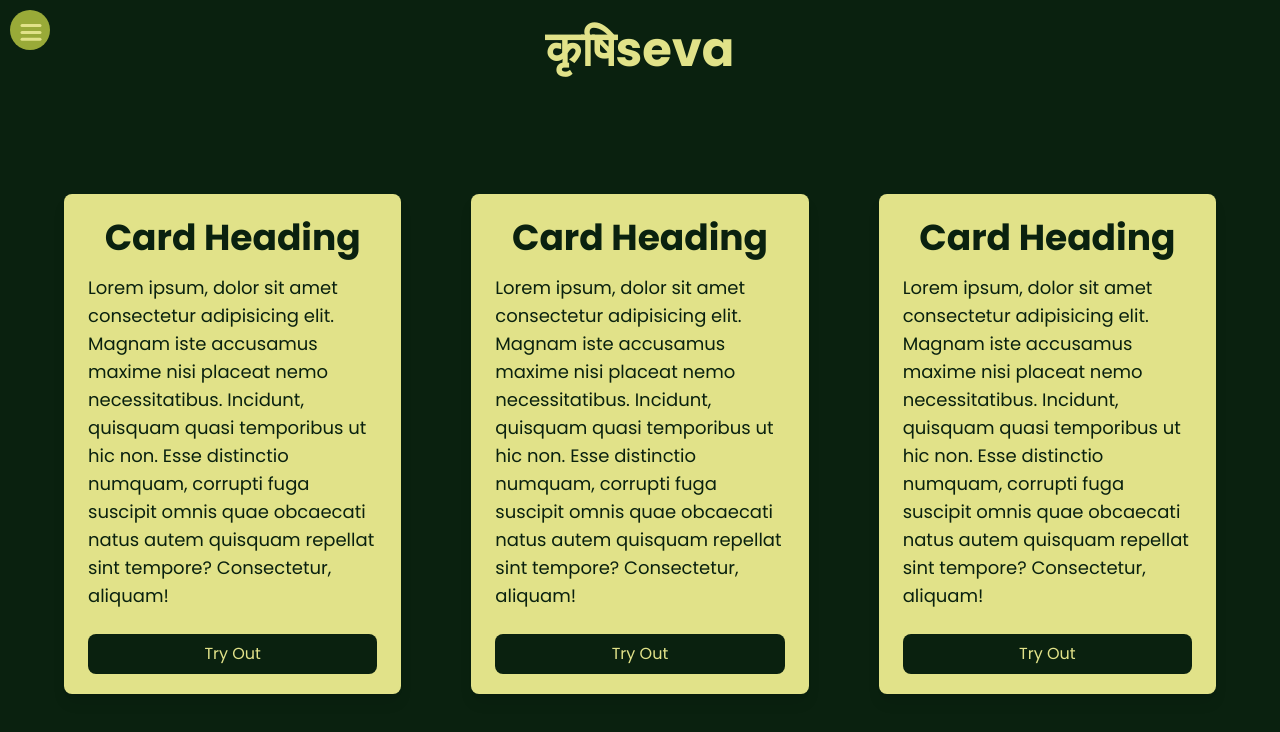
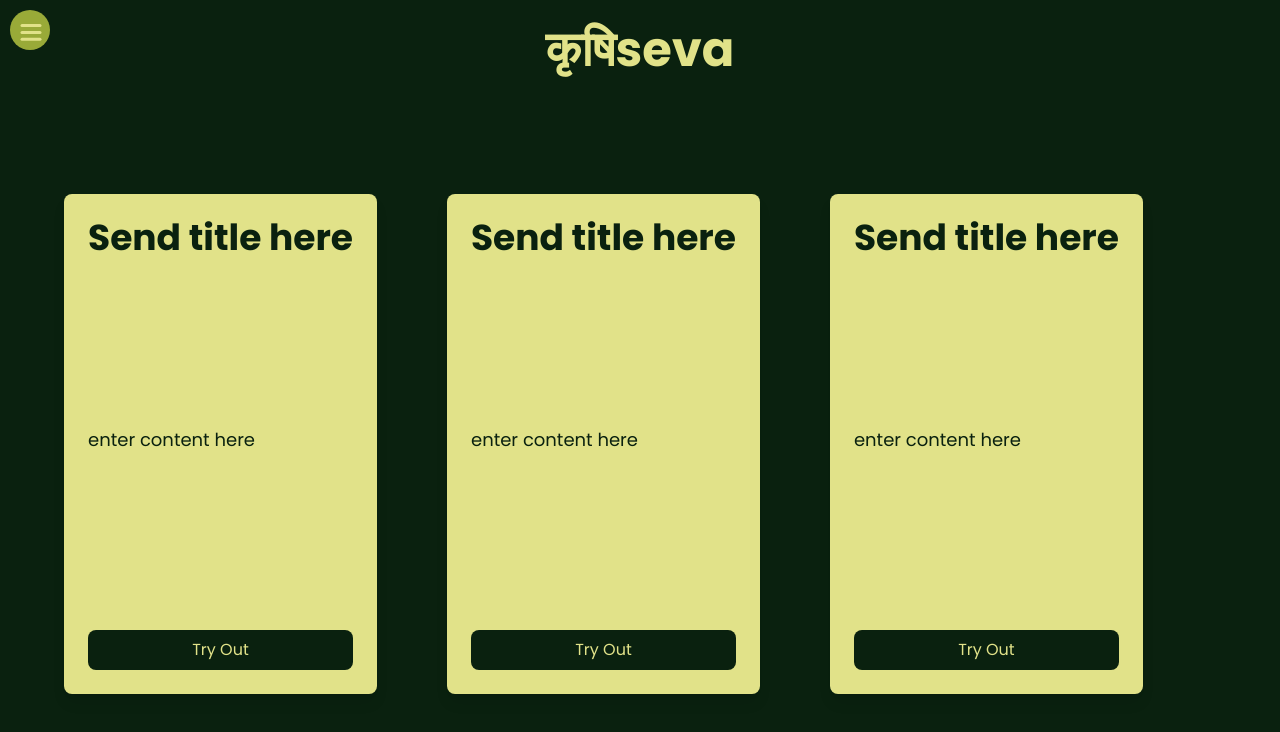
Before and after one commit to Overlord-1/krishiseva, a React (Vite) app in the folder client/: page /dashboard in a window 1280 px wide. Shown: the top 732 px of the page. Built offline with nearby package versions, Linux system fonts and the light colour scheme; no server answers.

Commit message:
changes in the dashcard

```diff
--- a/client/src/components/DashCard.jsx
+++ b/client/src/components/DashCard.jsx
@@ -1,7 +1,7 @@
 import React from 'react';
 import { motion } from 'framer-motion';
 
-const DashCard = () => {
+const DashCard = ({title,content}) => {
  return (
     <motion.div
       className="bg-[#e1e289] text-[#0a210f] p-6 rounded-lg shadow-lg h-[500px] flex flex-col justify-between -mt-28"
@@ -10,13 +10,13 @@ const DashCard = () => {
       transition={{ duration: 0.5 }}
       staggerChildren={1}
     >
-      <h2 className="text-4xl font-bold mb-4 text-center">Card Heading</h2>
+      <h2 className="text-4xl font-bold mb-4 text-center">{title}</h2>
       <motion.p
       initial={{ x: 100, opacity: 0}}
       animate={{ x: 0, opacity: 1}}
       transition={{ duration: 0.5 }}
       className="text-lg mb-6">
-        Lorem ipsum, dolor sit amet consectetur adipisicing elit. Magnam iste accusamus maxime nisi placeat nemo necessitatibus. Incidunt, quisquam quasi temporibus ut hic non. Esse distinctio numquam, corrupti fuga suscipit omnis quae obcaecati natus autem quisquam repellat sint tempore? Consectetur, aliquam!
+        {content}
       </motion.p>
       <button className="bg-[#0a210f] text-[#e1e289] px-4 py-2 rounded-lg hover:bg-[#0a210f6a] transition-colors duration-200">
         Try Out
--- a/client/src/pages/Dashboard.jsx
+++ b/client/src/pages/Dashboard.jsx
@@ -51,9 +51,10 @@ const Dashboard = () => {
     <div className="bg-[#0a210f]">
       <Navbar text={"कृषिseva"} />
       <div className="flex gap-[70px] w-full mx-auto items-center h-screen max-w-[90%]">
-        <DashCard />
-        <DashCard />
-        <DashCard />
+        <DashCard title= {"Send title here"} content = {"enter content here "} />
+        <DashCard title= {"Send title here"} content = {"enter content here "} />
+        <DashCard title= {"Send title here"} content = {"enter content here "} />
+
       </div>
     </div>
   );
--- a/client/src/pages/Login.jsx
+++ b/client/src/pages/Login.jsx
@@ -51,7 +51,7 @@ const Login = () => {
 
     try {
       const response = await axios.get(
-        `http://localhost:4000/api/${formData.email}/${formData.password}`
+        `http://localhost:4000/api/login/${formData.email}/${formData.password}`
       );
       console.log(response.data.user.name); // You can handle the response as needed
       console.log(response.data.user.email);
--- a/client/src/pages/PostPage.jsx
+++ b/client/src/pages/PostPage.jsx
@@ -1,5 +1,5 @@
 import LeftBar from "@/components/LeftBar";
-import React, { useEffect, useState } from "react";
+import React, { useEffect, useLayoutEffect, useState } from "react";
 import { useParams } from "react-router-dom";
 import axios from "axios";
 import { motion } from 'framer-motion';
@@ -18,8 +18,7 @@ import {
 const PostPage = () => {
   const { postID } = useParams();
   const [questions, setQuestions] = useState([]);
-  const [subQuestions, setSubQuestions] = useState([]);
-
+  const [subQuestions, setSubQuestions] = useState([])
   useEffect(() => {
     const getQuestions = async () => {
       const response = await axios.post(
@@ -43,21 +42,53 @@ const PostPage = () => {
     getSubQuestions();
   }, [postID]);
 
+
   // #TODO implement handleLikeButton
-  const handleLikeButton = () => {
-    console.log("Like button clicked");
-    // const response = axios.post(
-    //   "http://localhost:4000/api/forum/likeElement",
-    //   {
-    //     elementID: postID,
-    //   }
-    // );
-    // console.log(response);
+  // const handleLikeButton = async (ch) => {
+  //   // ch==='l'?console.log("Like button clicked"):console.log("Dislike button clicked");
+  //   // console.log(postID);
+  //     const response = await axios.post(
+  //       "http://localhost:4000/api/forum/editElement",
+  //       {
+  //         id: postID,
+  //         incOrDec: "inc",
+  //         toPerform: "like",
+  //       }
+  //     );
+  //   setQuestions(response.data.element)
+
+
+  //   console.log(response.data.element.likes);
+  // };
+  const handleLikeButton = async (ch) => {
+    try {
+      const response = await axios.post(
+        "http://localhost:4000/api/forum/editElement",
+        {
+          id: postID,
+          incOrDec: "inc",
+          toPerform: "like",
+        }
+      );
+
+      const updatedQuestions = questions.map(question => {
+        if (question._id === postID) {
+          return { ...question, likes: response.data.element.likes };
+        } else {
+          return question;
+        }
+      });
+
+
+      setQuestions(updatedQuestions);
+    } catch (error) {
+      console.error("Error occurred while liking the post:", error);
+    }
   };
 
   return (
-    <div className="flex flex-col min-h-screen bg-kdark">
-      <div className="flex flex-grow">
+    <div className="flex flex-col min-h-screen bg-kdark ">
+      <div className="flex flex-grow max-w-[1240px] mx-auto">
         <div className=" w-full overflow-hidden flex-grow">
           <div className="bg-kdark shadow-xl w-full text-white text-[40px] lg:px-20 py-7 font-bold mx-auto px-3">
             {questions[0]?.string}
@@ -76,7 +107,7 @@ const PostPage = () => {
             </div>
             <motion.button
               className="bg-black rounded-full w-10 h-10 text-lg mr-5"
-              onClick={() => handleLikeButton()}
+              onClick={() => handleLikeButton("l")}
               whileHover={{ scale: 1.1 }}
               whileTap={{ scale: 0.9 }}
             >
@@ -84,7 +115,7 @@ const PostPage = () => {
             </motion.button>
             <motion.button
               className="bg-black rounded-full w-10 h-10 text-lg"
-              onClick={() => handleLikeButton()}
+              onClick={() => handleLikeButton("d")}
               whileHover={{ scale: 1.1 }}
               whileTap={{ scale: 0.9 }}
             >
@@ -100,7 +131,7 @@ const PostPage = () => {
             <Button className="bg-[#14591d]">Post</Button>
           </div>
 
-          <div className="bg-klight w-full overflow-hidden flex flex-col text-white p-4 rounded-lg shadow-lg mb-4 mt-10">
+          {/* <div className="bg-klight w-full overflow-hidden flex flex-col text-white p-4 rounded-lg shadow-lg mb-4 mt-10">
             <div className="text-2xl font-bold mb-2">Sub Questions</div>
             <div className="flex justify-between items-center mb-2">
               <div>Likes: 0</div>
@@ -113,15 +144,15 @@ const PostPage = () => {
                 </div>
               ))}
             </div>
-          </div>
+          </div> */}
 
-          <div className="max-w-sm text-white rounded overflow-hidden shadow-lg m-4 transition-all duration-700 ease-in-out bg-black hover:bg-white hover:text-black">
+          {/* <div className="max-w-sm text-white rounded overflow-hidden shadow-lg m-4 transition-all duration-700 ease-in-out bg-black hover:bg-white hover:text-black">
             <img className="w-10 text-white" src={chat} alt="User avatar" />
             <div className="px-6 py-4">
               <div className="font-bold text-xl mb-2">Name</div>
               <p className=" text-base ">Contenet</p>
             </div>
-          </div>
+          </div> */}
 
           {/* {questions.map((question, index) => (
             <div key={index} className="bg-gray-800 w-full overflow-hidden flex flex-col text-white p-4 rounded-lg shadow-lg mb-4">
```
Also changed, not shown: 1 other file (tests, documents, lock files or other folders).
